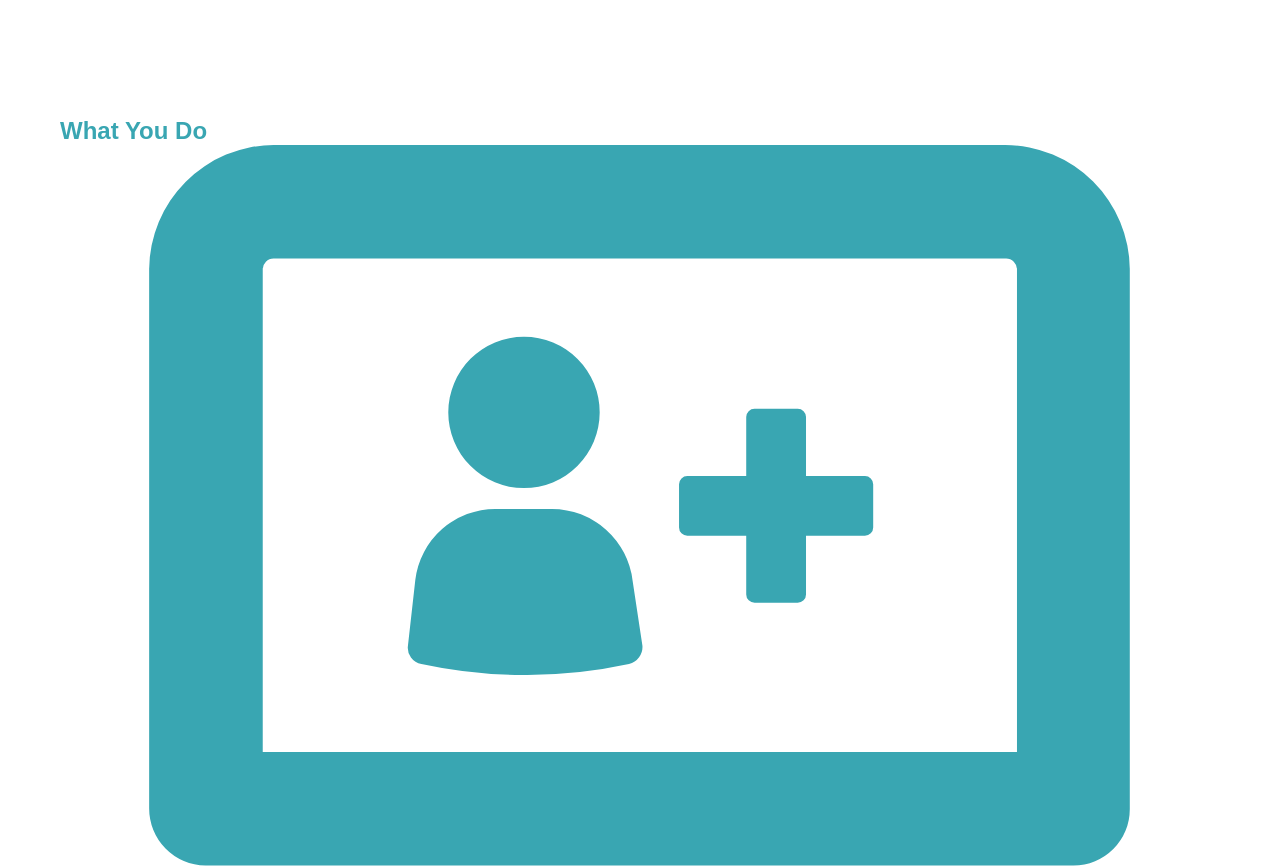
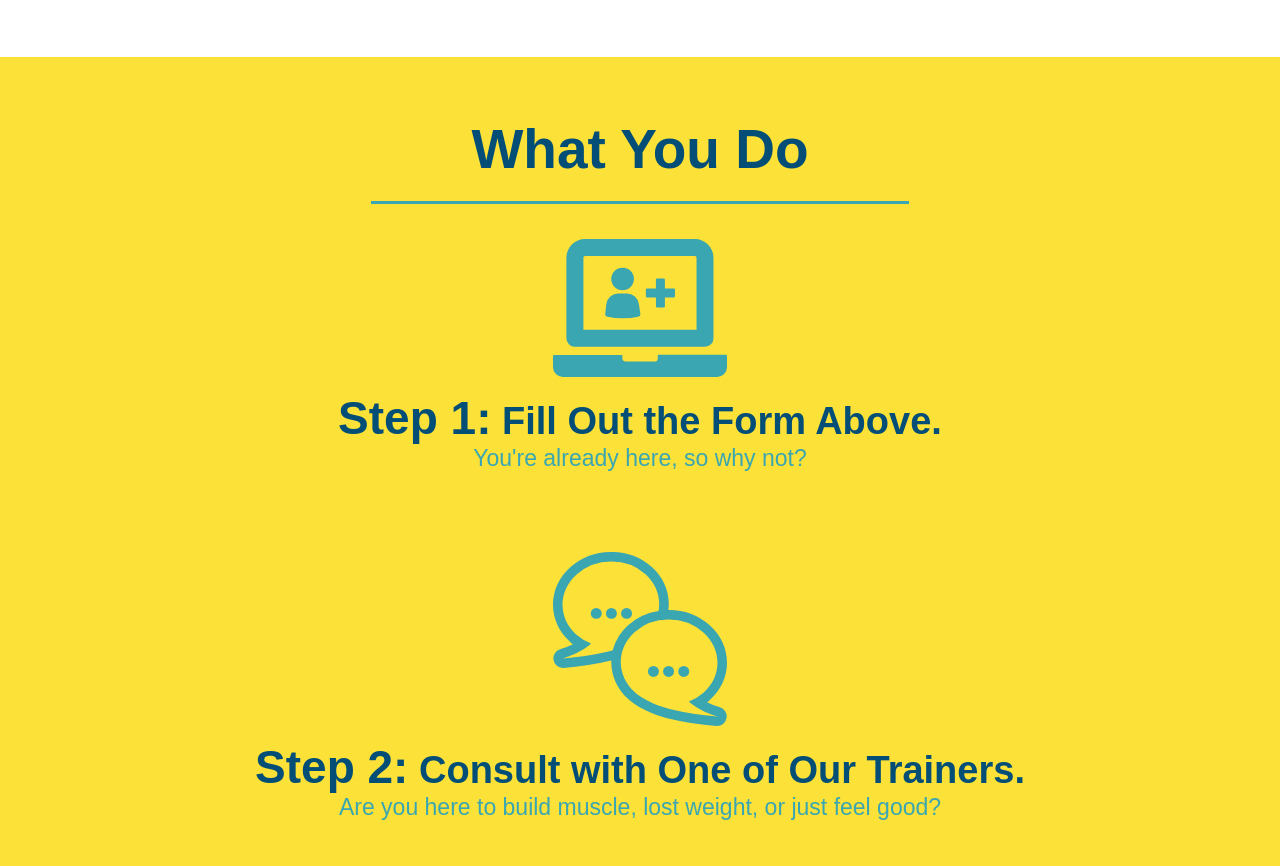
Before and after one commit to ATXiceman512/run-buddy, a plain HTML site: page index.html in a window 1280 px wide. Shown: the part 1003-1869 px from the top of the page. Drawn offline with Linux system fonts and the light colour scheme.

Commit message:
stylew what you do section

```diff
--- a/assets/css/style.css
+++ b/assets/css/style.css
@@ -8,16 +8,6 @@
     text-align: center;
 }
 
-.intro h2{
-    font-size: 55px;
-    color: #024e76;
-    margin-bottom: 35px;
-    padding: 0 100px 20px 100px;
-    border-bottom: 3px solid;
-    border-color: #fce138;
-    display: inline-block;
-}
-
 .intro p {
     line-height: 1.7;
     color: #39a6b2;
@@ -26,8 +16,54 @@
     margin: 0 auto;
 }
 
+.steps {
+    text-align: center;
+    background: #fce138;
+}
+
+
 section {
     padding: 60px;
+}
+
+.section-title {
+    font-size: 55px;
+    color: #024e76;
+    margin-bottom: 35px;
+    padding: 0 100px 20px 100px;
+    display: inline-block;
+    border-bottom: 3px solid;
+}
+
+.primary-border {
+    border-color: #fce138
+}
+
+.secondary-border {
+    border-color: #39a6b2;
+}
+
+.steps div {
+    margin-bottom: 80px;
+}
+
+.steps img {
+    width: 15%;
+}
+
+.steps h3 {
+    color: #024e76;
+    font-size: 46px;
+    margin-top: 10px;
+}
+
+.steps span {
+    font-size: 38px;
+  }
+
+.steps p {
+    color: #39a6b2;
+    font-size: 23px;
 }
 
 header nav {
--- a/index.html
+++ b/index.html
@@ -73,37 +73,37 @@
 
   <!-- "what we do" section -->
   <section id="what-we-do" class="intro">
-    <h2>What We Do</h2>
+    <h2 class="section-title primary-border">What We Do</h2>
     <p>
       butcher selfies chambray shabby chic gentrify readymade yr Echo Park XOXO Tumblr normcore Banksy direct trade Blue Bottle chillwave you probably haven't heard of them single-origin coffee Vice fanny pack fixie Odd Future Austin fingerstache pickled twee synth Wes Anderson Thundercats viral bitters flannel meggings narwhal Marfa Schlitz sustainable Intelligentsia umami deep v craft
     </p>
   </section>
 
   <!-- "what you do" section-->
-  <section id="what-you-do">
-    <h2>What You Do</h2>
+  <section id="what-you-do" class="steps">
+    <h2 class ="section-title secondary-border">What You Do</h2>
     <div>
       <!-- insert this img element -->
       <img src="./assets/images/step-1.svg" alt="" />
-      <h3>Step 1: Fill Out the Form Above.</h3>
+      <h3>Step 1:<span> Fill Out the Form Above.</span></h3>
       <p>You're already here, so why not?</p>
     </div>
 
     <div>
       <img src="./assets/images/step-2.svg" alt="">
-      <h3>Step 2: Consult with One of Our Trainers.</h3>
+      <h3>Step 2:<span> Consult with One of Our Trainers.</span></h3>
       <p>Are you here to build muscle, lost weight, or just feel good?</p>
     </div>
 
     <div>
       <img src="./assets/images/step-3.svg" alt="">
-      <h3>Step 3: Get Running</h3>
+      <h3>Step 3:<span> Get Running</span></h3>
       <p>Hit the ground running (literally) once your trainer lays our your plan.</p>
     </div>
 
     <div>
       <img src="./assets/images/step-4.svg" alt="">
-      <h3>Step 4: See Results.</h3>
+      <h3>Step 4:<span> See Results.</span></h3>
       <p>Bi-Weekly checkins with your trainer will keep you focused</p>
     </div>
   </section>
```
